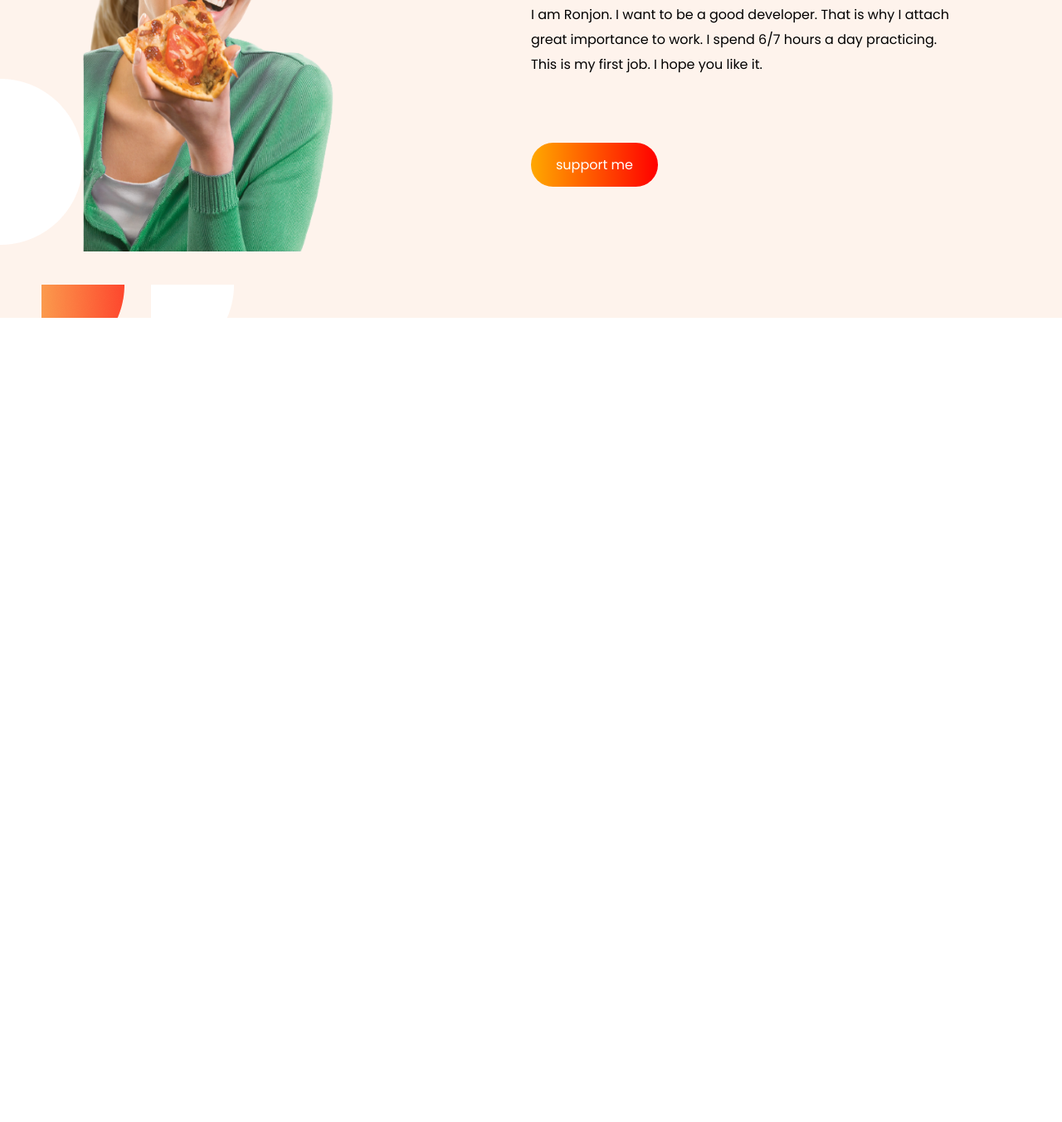
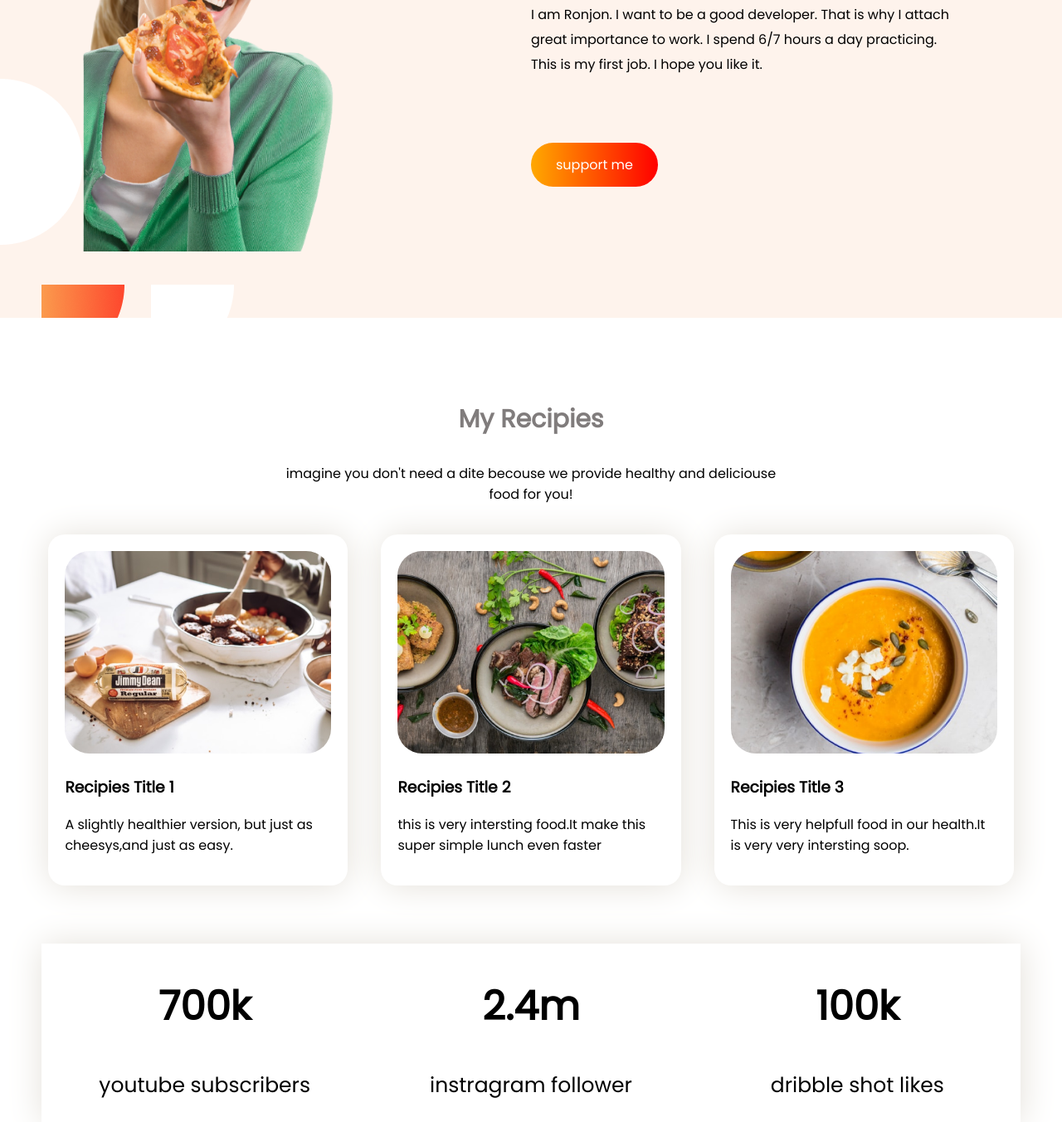
Before and after one commit to Ronjonr/Food-Network-, a plain HTML site: page index.html in a window 1280 px wide. Shown: the part 1012-2364 px from the top of the page at 83% size. Before the commit the page ends 1395 px from the top, so only its background shows below. Drawn offline with Linux system fonts and the light colour scheme.

Commit message:
recipies send

```diff
--- a/index.html
+++ b/index.html
@@ -37,6 +37,45 @@
         </div>
 
     </section>
+    <section id="recipies">
+        <div class="rcp-section">
+      <h3>My Recipies </h3>
+      <p> imagine you don't need a dite becouse we provide healthy and deliciouse food for you!
+      </p>
+        </div>
+
+       <div class="recipies-content">
+       <div class="recipies-box img1">
+        <img src="images/food/Project Cover.jpg" alt="RN">
+        <h3>Recipies Title 1</h3>
+        <p>A slightly healthier version, but just as cheesys,and just as easy.</p>
+       </div>
+       <div class="recipies-box img2">
+        <img src="images/food/Project Cover1.jpg" alt="RN">
+        <h3>Recipies Title 2</h3>
+        <p>this is very intersting food.It make this super simple lunch even faster</p>
+       </div>
+       <div class="recipies-box img3">
+        <img src="images/food/Project Cover.png" alt="RN">
+        <h3>Recipies Title 3</h3>
+        <p>This is very helpfull food in our health.It is very very intersting soop. </p>
+       </div>
+       </div>
+      <div class="percent-box">
+        <div class="percent-box1 box">
+          <h1>700k</h1>
+          <p>youtube subscribers</p>
+        </div>
+        <div class="percent-box2 box">
+          <h1>2.4m</h1>
+          <p>instragram follower</p>
+        </div>
+        <div class="percent-box3 box">
+          <h1>100k</h1>
+          <p>dribble shot likes</p>
+        </div>
+      </div>
+      </section>
 
 </body>
 </html>
--- a/style.css
+++ b/style.css
@@ -57,3 +57,55 @@ color: orange;
     padding-bottom: 12%;
     line-height: 30px;
 }
+.rcp-section{
+    width: 600px;
+    margin: auto;
+    text-align: center;
+}
+.rcp-section h3{
+    margin-top: 100px;
+color:rgb(128, 124, 124);
+font-size: 30px;
+
+}
+.recipies-content{
+    display:flex;
+   padding-left: 3%;
+   padding-right: 3%;
+margin-bottom: 50px;
+}
+.recipies-box{
+    width: 35%;
+    height: 10%;
+    padding: 20px;
+  float: left;
+    background: white;
+    border-radius: 20px;
+    box-shadow: 1px 1px 40px rgb(228, 224, 217);
+    margin: 20px;
+}
+.recipies-box img{
+    width: 100%;
+    height: 60%;
+    border-radius: 30px;
+}
+.percent-box{
+   display: flex;
+   box-shadow: 1px 1px 40px rgb(228, 224, 217);
+   margin-left: 50px;
+   margin-right: 50px;
+}
+.box{
+width: 100%;
+height: 40%;
+background: white;
+text-align: center;
+
+}
+.percent-box h1{
+font-weight: bold;
+font-size: 48px;
+}
+.percent-box p{
+font-size: 25px;
+}
```
